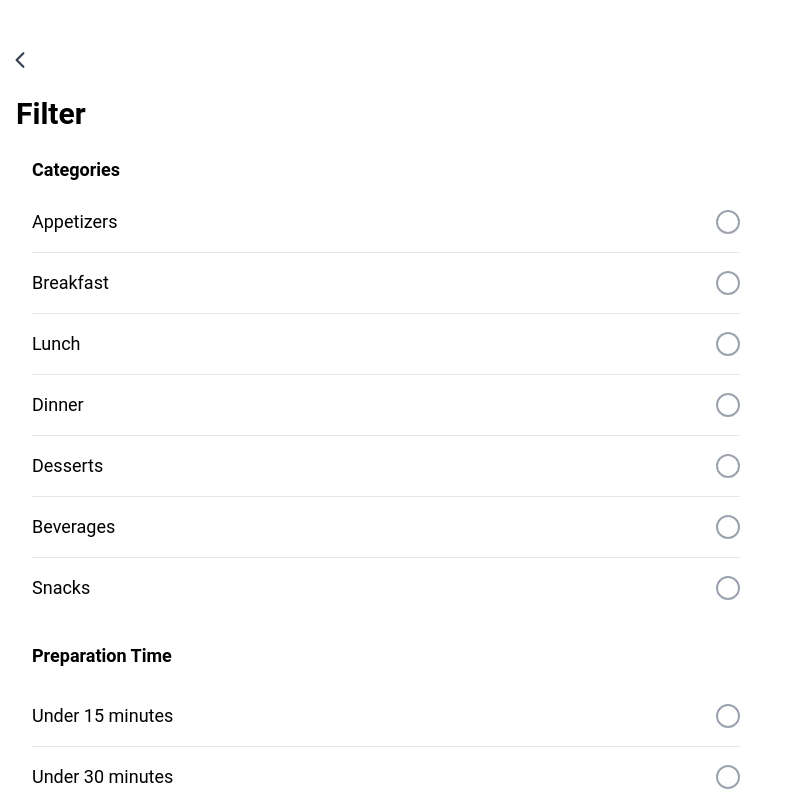
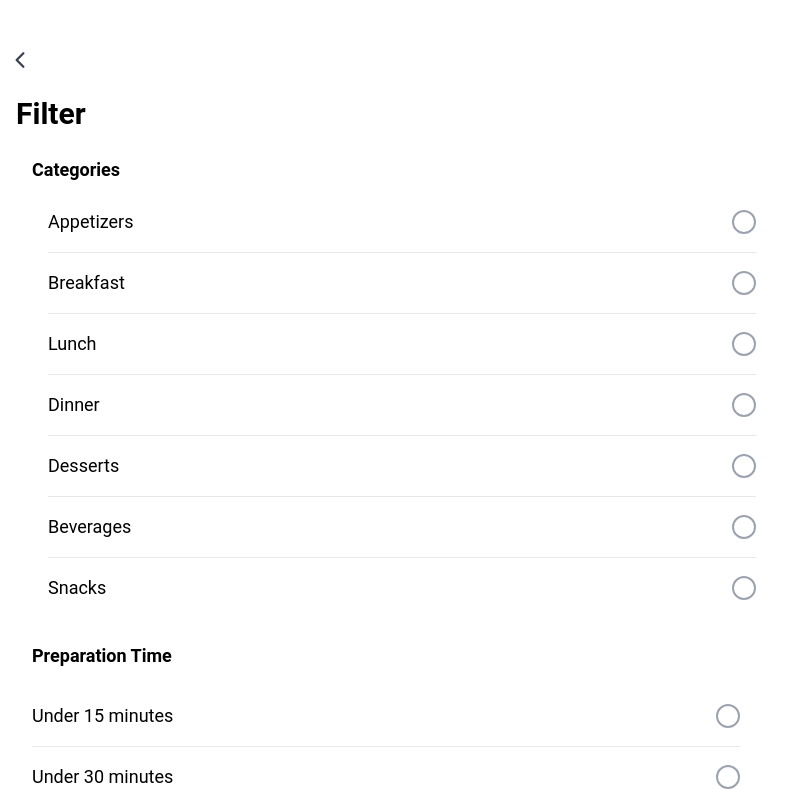
Before and after one commit to rithvikvelapati/WellFed, a Next.js app in the folder frontend/wellfed/: page /food-section/recipe-list/filter in a window 1280 px wide. Shown: the whole page, without its empty margins (0-804 px from the left). Built offline with nearby package versions, Linux system fonts and the light colour scheme.

Commit message:
styling fixes

```diff
--- a/frontend/wellfed/src/app/food-section/recipe-list/filter/page.tsx
+++ b/frontend/wellfed/src/app/food-section/recipe-list/filter/page.tsx
@@ -58,7 +58,7 @@ const FilterPage: React.FC = () => {
   return (
     <AnimatePresence>
       <motion.div
-        className="fixed inset-0 z-50 bg-white"
+        className="fixed inset-0 z-50 bg-white overflow-y-auto"
         variants={modalVariants}
         initial="initial"
         animate="animate"
@@ -73,17 +73,18 @@ const FilterPage: React.FC = () => {
           <IoIosArrowBack className="text-2xl text-gray-700" />
         </button>
 
-        {/* Modal Content */}
-        <div className="mt-16 pt-4 pl-4">
+        {/* Scrollable Content */}
+        <div className="mt-16 pt-4 pl-4 pb-20">
           <h1 className="text-3xl font-bold my-4">Filter</h1>
-          {/* Add your filter options here */}
+
+          {/* Categories Section */}
           <h2 className="text-lg font-bold mt-6 ml-4">Categories</h2>
-        </div>
-        <CategoryFilter
+          <CategoryFilter
             selectedCategoryId={selectedCategoryId}
             onSelectCategory={handleSelectCategory}
           />
-        <div className="pl-4">
+
+          {/* Preparation Time Section */}
           <h2 className="text-lg font-bold mt-6 ml-4">Preparation Time</h2>
           <PreparationTimeFilter
             selectedTimeId={selectedTimeId}
--- a/frontend/wellfed/src/components/Sidebar.tsx
+++ b/frontend/wellfed/src/components/Sidebar.tsx
@@ -89,7 +89,6 @@ const SideBar: React.FC = () => {
           {activeIcon === lastIcon.path && (
             <div className="absolute inset-0 bg-gradient-to-r from-primary to-secondary rounded-r-lg -z-10"></div>
           )}
-
           {activeIcon === lastIcon.path && (
             <div className="absolute left-0 top-2 bottom-2 w-0.5 bg-white rounded-tr-lg rounded-br-lg"></div>
           )}
--- a/frontend/wellfed/src/components/TopBar/TopBar.tsx
+++ b/frontend/wellfed/src/components/TopBar/TopBar.tsx
@@ -19,7 +19,7 @@ const TopBar: React.FC = () => {
     <div className="fixed top-0 left-0 right-0 h-[72px] w-full flex justify-end items-end pr-4 z-50">
       {/* Logo */}
       <Link href="/" passHref>
-        <div className="absolute left-0 bottom-0 cursor-pointer mb-2">
+        <div className="absolute left-0 bottom-0 cursor-pointer mb-0">
           <Image
             src="/Logo.svg"
             alt="Logo"
```
